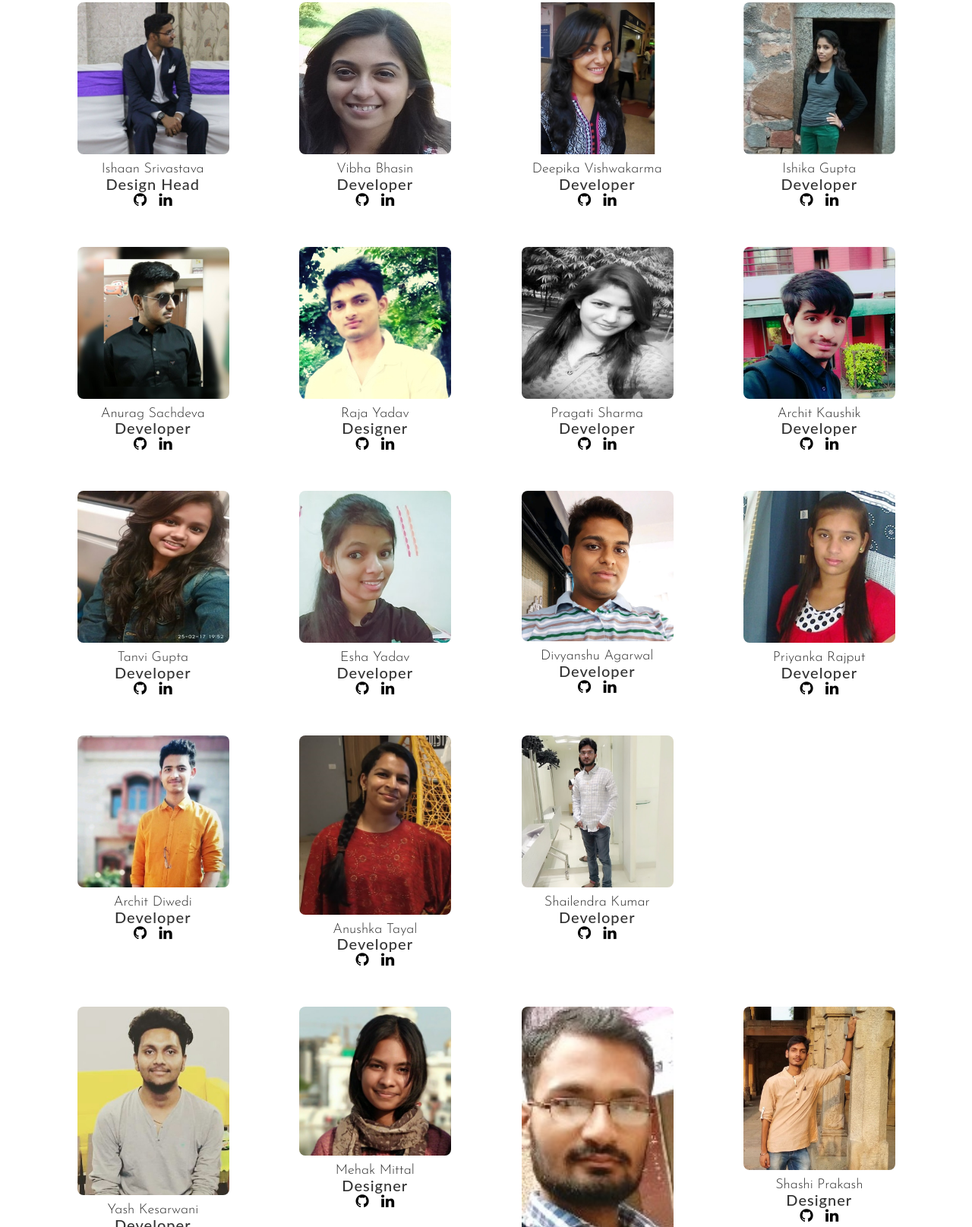
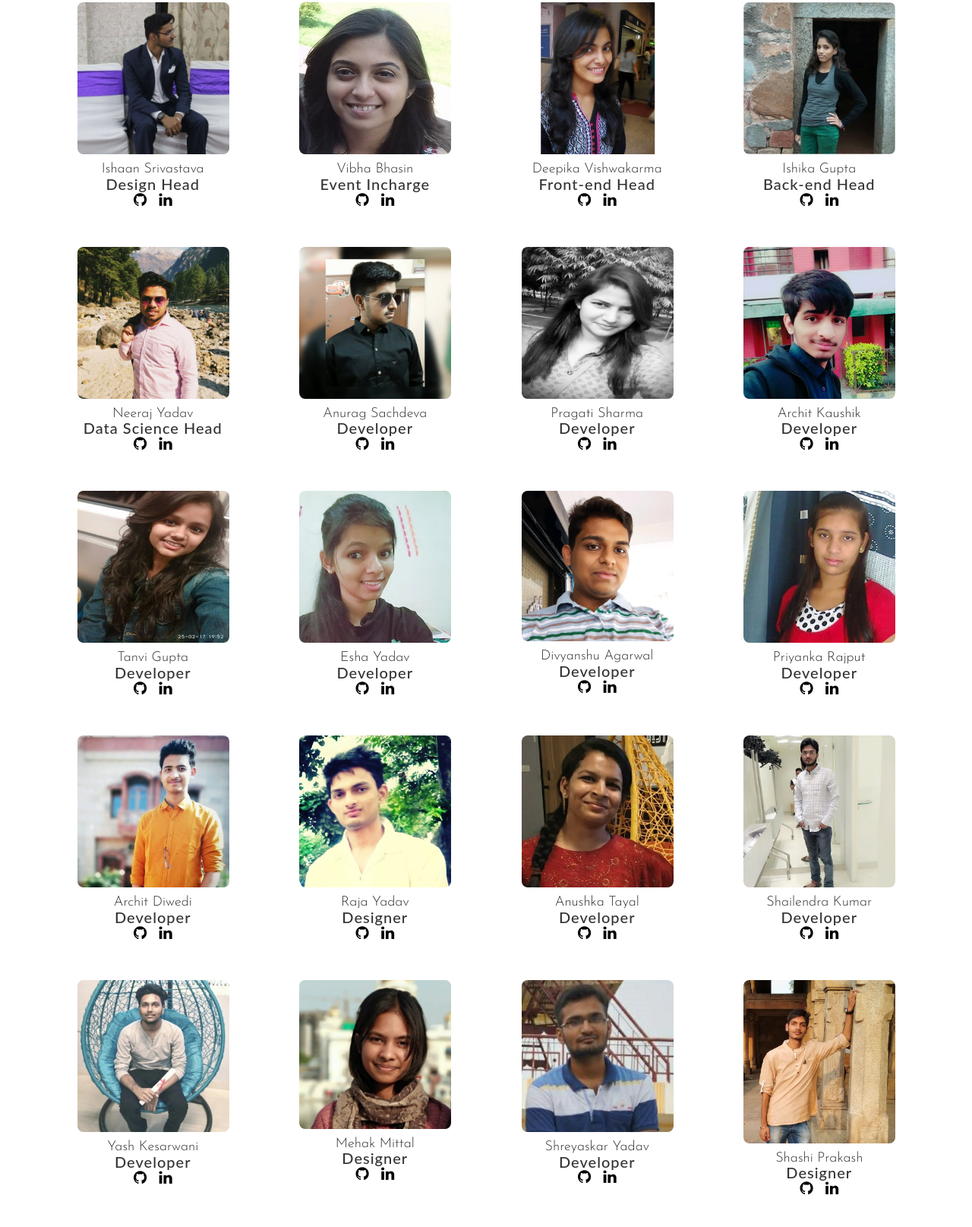
Before and after one commit to MMIL/MMIL-Website-V2, a plain HTML site: page team.html in a window 1280 px wide. Shown: the part 581-2196 px from the top of the page at 76% size. Drawn offline with nearby package versions, Linux system fonts and the light colour scheme.

Commit message:
team page

```diff
--- a/team.html
+++ b/team.html
@@ -158,7 +158,7 @@
                         <center>
                             <img src="assets/img/team/abhi.jpg" class="img-responsive" width="200" alt="">
                             <h4>Abhijeet Singh</h4>
-                            <h5>Developer</h5>
+                            <h5>General Secretary</h5>
                             <a href="https://github.com/chauhan-abhi" target="_blank"><i class="fa fa-github" aria-hidden="true"></i></a>
                             <a href="#https://www.linkedin.com/in/abhijeet-singh-78311a126/" target="_blank"><i class="fa fa-linkedin" aria-hidden="true"></i></a>
                         </center>
@@ -167,7 +167,7 @@
                         <center>
                             <img src="assets/img/team/shruti.png" class="img-responsive" width="200" alt="">
                             <h4>Shruti Agarwal</h4>
-                            <h5>Developer</h5>
+                            <h5>Recruitment Head</h5>
                             <a href="https://github.com/Shruti2212" target="_blank"><i class="fa fa-github" aria-hidden="true"></i></a>
                             <a href="https://www.linkedin.com/in/shruti-agarwal-908554137/" target="_blank"><i class="fa fa-linkedin" aria-hidden="true"></i></a>
                         </center>
@@ -187,7 +187,7 @@
                         <center>
                             <img src="assets/img/team/vibha.jpg" class="img-responsive" width="200" alt="">
                             <h4>Vibha Bhasin</h4>
-                            <h5>Developer</h5>
+                            <h5>Event Incharge</h5>
                             <a href="https://github.com/vibha-1997" target="_blank"><i class="fa fa-github" aria-hidden="true"></i></a>
                             <a href="https://www.linkedin.com/in/vibha-bhasin-49239a117" target="_blank"><i class="fa fa-linkedin" aria-hidden="true"></i></a>
                         </center>
@@ -196,7 +196,7 @@
                         <center>
                             <img src="assets/img/team/deepika.png" class="img-responsive" width="200" alt="">
                             <h4>Deepika Vishwakarma</h4>
-                            <h5>Developer</h5>
+                            <h5>Front-end Head</h5>
                             <a href="https://github.com/deepika212" target="_blank"><i class="fa fa-github" aria-hidden="true"></i></a>
                             <a href="https://www.linkedin.com/in/deepika-vishwakarma-35553710a/" target="_blank"><i class="fa fa-linkedin" aria-hidden="true"></i></a>
                         </center>
@@ -205,7 +205,7 @@
                         <center>
                             <img src="assets/img/team/ishika.jpg" class="img-responsive" width="200" alt="">
                             <h4>Ishika Gupta</h4>
-                            <h5>Developer</h5>
+                            <h5>Back-end Head</h5>
                             <a href="https://github.com/Eshicagupta3" target="_blank"><i class="fa fa-github" aria-hidden="true"></i></a>
                             <a href="https://www.linkedin.com/in/ishika-gupta-a4954410a" target="_blank"><i class="fa fa-linkedin" aria-hidden="true"></i></a>
                         </center>
@@ -214,20 +214,20 @@
                 <div class="row animated fadeInDown">
                     <div class="col-md-3">
                         <center>
+                          <img src="assets/img/team/neeraj.jpeg" class="img-responsive" width="200" alt="">
+                          <h4>Neeraj Yadav</h4>
+                          <h5>Data Science Head</h5>
+                          <a href="#" target="_blank"><i class="fa fa-github" aria-hidden="true"></i></a>
+                          <a href="#" target="_blank"><i class="fa fa-linkedin" aria-hidden="true"></i></a>
+                        </center>
+                    </div>
+                    <div class="col-md-3">
+                        <center>
                           <img src="assets/img/team/anurag.jpeg" class="img-responsive" width="200" alt="">
                           <h4>Anurag Sachdeva</h4>
                           <h5>Developer</h5>
                           <a href="https://github.com/anuragsachdeva28" target="_blank"><i class="fa fa-github" aria-hidden="true"></i></a>
                           <a href="https://www.linkedin.com/in/anurag-sachdeva-589438121" target="_blank"><i class="fa fa-linkedin" aria-hidden="true"></i></a>
-                        </center>
-                    </div>
-                    <div class="col-md-3">
-                        <center>
-                            <img src="assets/img/team/raja.jpg" class="img-responsive" width="200" alt="">
-                            <h4>Raja Yadav</h4>
-                            <h5>Designer</h5>
-                            <a href="https://github.com/theking60975" target="_blank"><i class="fa fa-github" aria-hidden="true"></i></a>
-                            <a href="https://www.linkedin.com/in/raja-yadav-3288b4129" target="_blank"><i class="fa fa-linkedin" aria-hidden="true"></i></a>
                         </center>
                     </div>
                     <div class="col-md-3">
@@ -298,18 +298,18 @@
                             <a href="#" target="_blank"><i class="fa fa-linkedin" aria-hidden="true"></i></a>
                         </center>
                     </div>
-                    <!-- <div class="col-md-3">
-                        <center>
-                            <img src="assets/img/team/ayush.jpg" class="img-responsive" width="200" alt="">
-                            <h4>Ayush Srivastava</h4>
-                            <h5>Developer</h5>
-                            <a href="#" target="_blank"><i class="fa fa-github" aria-hidden="true"></i></a>
-                            <a href="#" target="_blank"><i class="fa fa-linkedin" aria-hidden="true"></i></a>
-                        </center>
-                    </div> -->
                     <div class="col-md-3">
                         <center>
-                            <img src="assets/img/team/anushka.jpeg" class="img-responsive" width="200" alt="">
+                            <img src="assets/img/team/raja.jpg" class="img-responsive" width="200" alt="">
+                            <h4>Raja Yadav</h4>
+                            <h5>Designer</h5>
+                            <a href="https://github.com/theking60975" target="_blank"><i class="fa fa-github" aria-hidden="true"></i></a>
+                            <a href="https://www.linkedin.com/in/raja-yadav-3288b4129" target="_blank"><i class="fa fa-linkedin" aria-hidden="true"></i></a>
+                        </center>
+                    </div>
+                    <div class="col-md-3">
+                        <center>
+                            <img src="assets/img/team/anush.jpeg" class="img-responsive" width="200" alt="">
                             <h4>Anushka Tayal</h4>
                             <h5>Developer</h5>
                             <a href="#" target="_blank"><i class="fa fa-github" aria-hidden="true"></i></a>
@@ -339,7 +339,7 @@
                 <div class="row animated fadeInDown">
                     <div class="col-md-3">
                         <center>
-                          <img src="assets/img/team/yash.jpeg" class="img-responsive" width="200" alt="">
+                          <img src="assets/img/team/yash1.jpeg" class="img-responsive" width="200" alt="">
                           <h4>Yash Kesarwani</h4>
                           <h5>Developer</h5>
                           <a href="#" target="_blank"><i class="fa fa-github" aria-hidden="true"></i></a>
@@ -358,7 +358,7 @@
                     <div class="col-md-3">
 
                           <center>
-                              <img src="assets/img/team/shrey.jpeg" class="img-responsive" width="200" alt="">
+                              <img src="assets/img/team/shreya.jpeg" class="img-responsive" width="200" alt="">
                               <h4>Shreyaskar Yadav</h4>
                               <h5>Developer</h5>
                               <a href="#" target="_blank"><i class="fa fa-github" aria-hidden="true"></i></a>
@@ -378,7 +378,7 @@
                 <div class="row animated fadeInDown">
                     <div class="col-md-3">
                         <center>
-                          <img src="assets/img/team/aishwarya.jpeg" class="img-responsive" width="200" alt="">
+                          <img src="assets/img/team/aish.jpeg" class="img-responsive" width="200" alt="">
                           <h4>Aishwarya Srivastava</h4>
                           <h5>Developer</h5>
                           <a href="#" target="_blank"><i class="fa fa-github" aria-hidden="true"></i></a>
```
Also changed, not shown: assets/img/team/aish.jpeg (added), assets/img/team/aishwarya.jpeg (deleted), assets/img/team/anush.jpeg (added), assets/img/team/anushka.jpeg (deleted), assets/img/team/neeraj.jpeg (added), assets/img/team/shrey.jpeg (deleted), assets/img/team/shreya.jpeg (added), assets/img/team/yash.jpeg (deleted), assets/img/team/yash1.jpeg (added).
